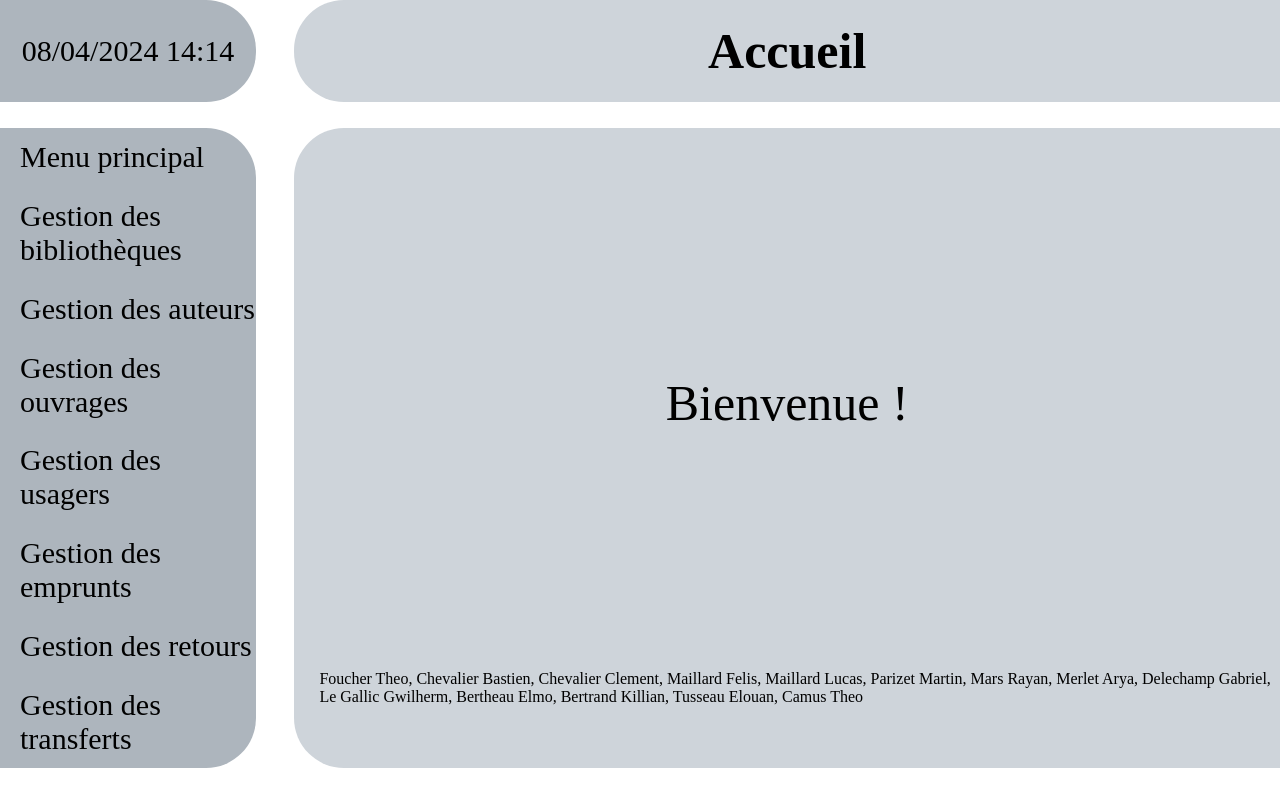
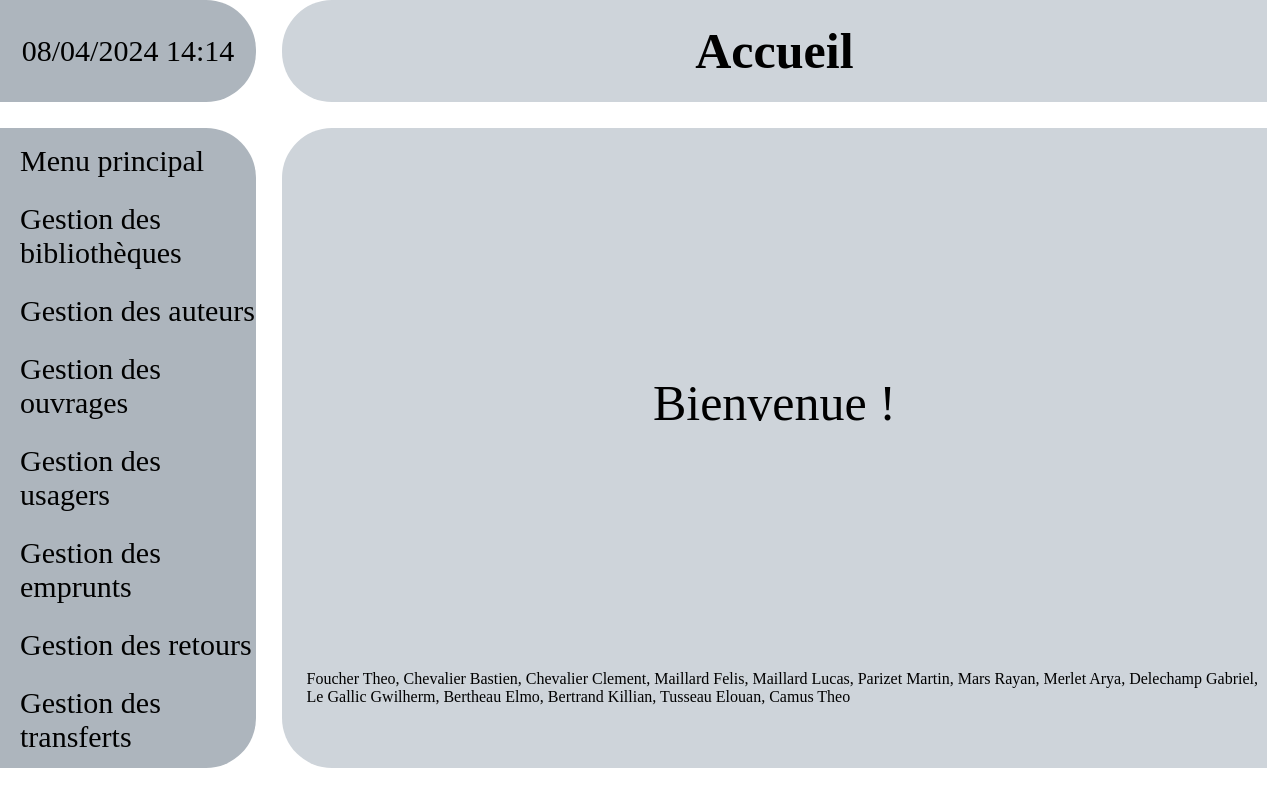
Before and after one commit to TusseauElouan/GrosProjetSaMere, a PHP site: page /index.php in a window 1280 px wide. Run offline with PHP 8.4, Linux system fonts and the light colour scheme.

Commit message:
réduction de l'écart entre les menus

```diff
--- a/CSS/css_bibliotheque.css
+++ b/CSS/css_bibliotheque.css
@@ -15,10 +15,10 @@
 
 body{
     display: grid;
-    justify-content: space-between;
     grid-template-columns: 20vw 77vw;
     grid-template-rows: 8vw 40vw;
     row-gap: 2vw;
+    column-gap: 2vw;
 }
 
 
@@ -32,7 +32,6 @@ nav {
     flex-direction: column;
     background-color: var(--gauche);
     height: 80vh;
-    justify-content: space-around;
     border-radius: 0px 50px 50px 0px;
 }
 
@@ -41,6 +40,8 @@ nav a {
     color: black;
     margin-left: 20px;
     font-size: 30px;
+    margin-bottom: 1vh;
+    margin-top: 2vh;
 }
 
 nav a:hover{
```
